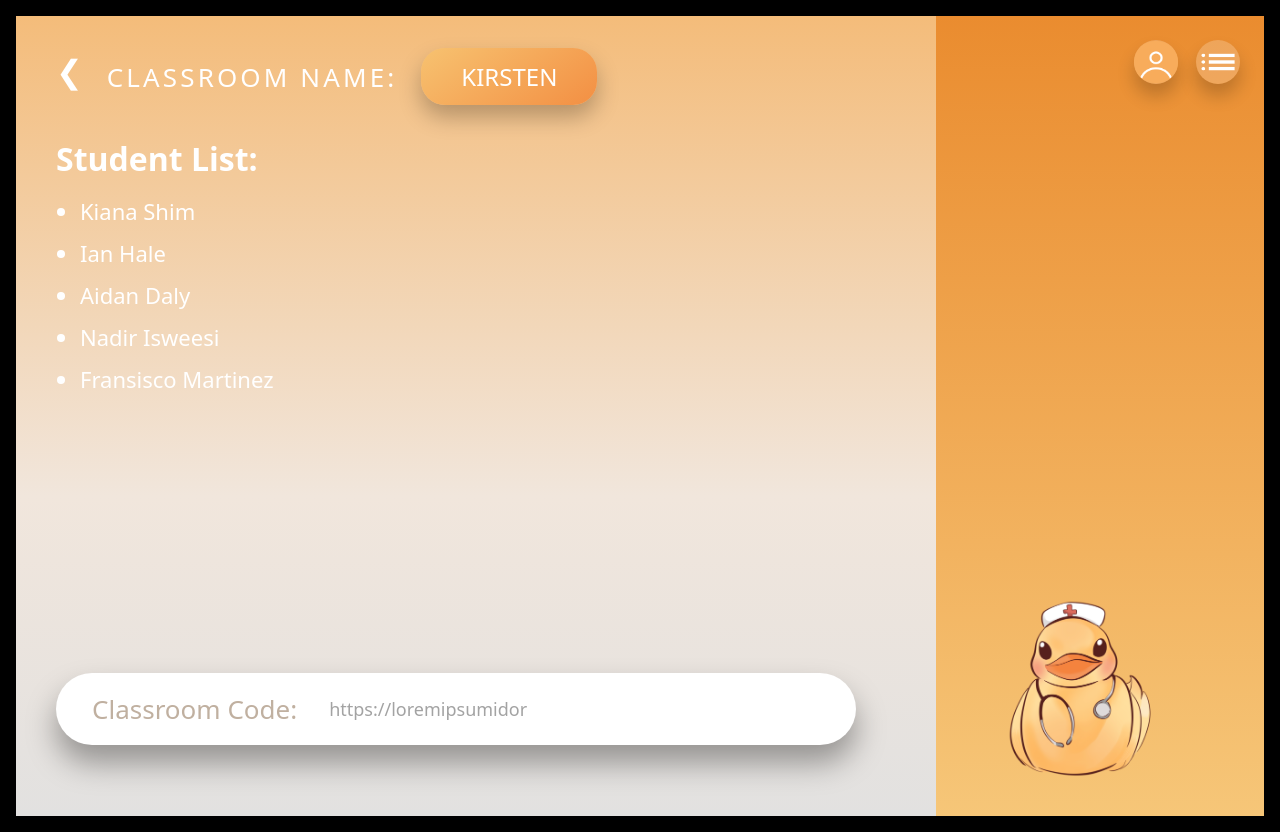
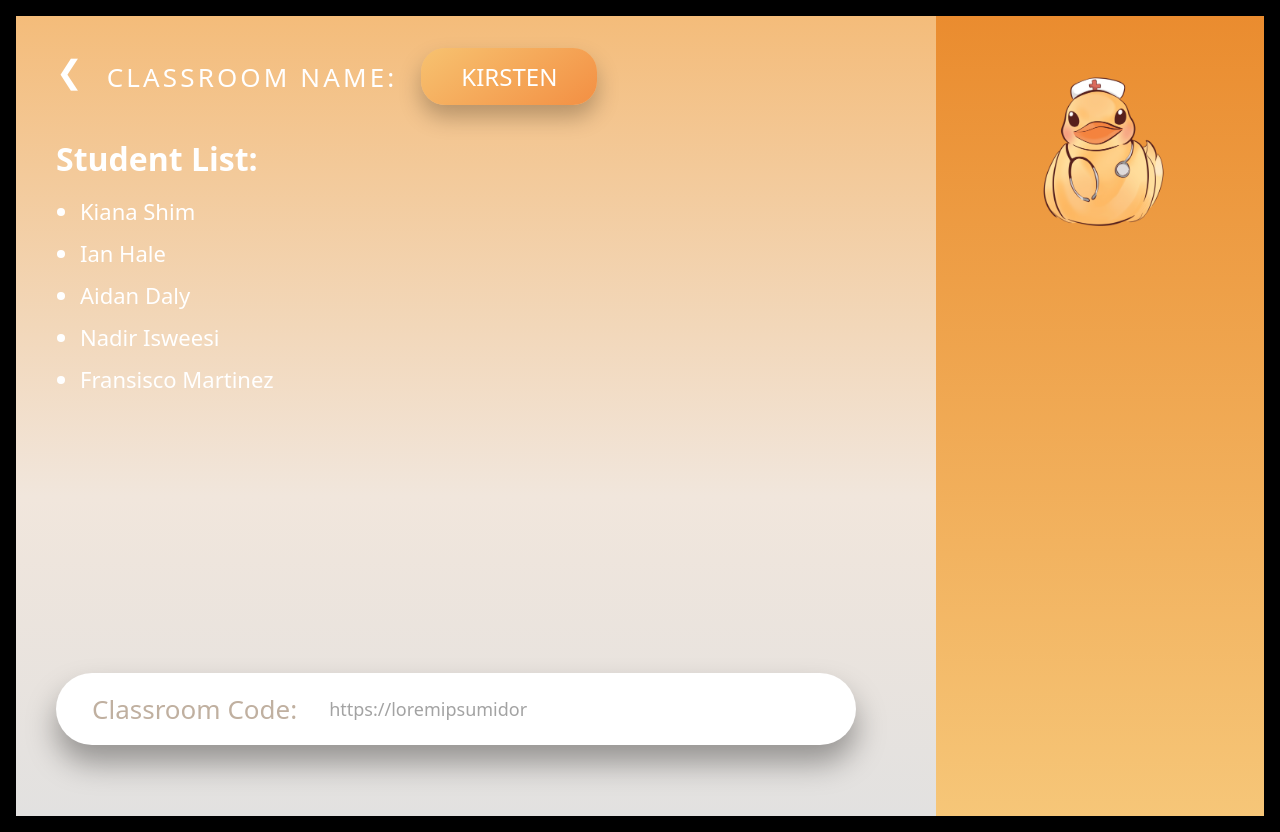
Before and after one commit to dalyai33/NurseSim, a React (Vite) app in the folder web/: page /classroom/students in a window 1280 px wide. Built offline with nearby package versions, Linux system fonts and the light colour scheme; a web font is replaced by a local one.

Commit message:
Removed unnessecary UI components

```diff
--- a/web/src/features/classroom/ClassroomShell.tsx
+++ b/web/src/features/classroom/ClassroomShell.tsx
@@ -1,7 +1,5 @@
 import React from "react";
 import duckImg from "../../assets/Duck.png";
-import lisImg from "../../assets/list.png";
-import avatarIcon from "../../assets/GenericAvatar.png";
 import "../../styles/classroom.css";
 
 interface ClassroomShellProps {
@@ -17,22 +15,6 @@ export const ClassroomShell: React.FC<ClassroomShellProps> = ({ children }) => {
           {children}
         </div>
         <aside className="classroom-right">
-          <div className="classroom-top-icons">
-            <button className="icon-circle" aria-label="Profile">
-              <img
-                src={avatarIcon}
-                alt="Profile"
-                className="classroom-icon-img"
-              />
-            </button>
-            <button className="icon-circle" aria-label="Menu">
-              <img
-                src={lisImg}
-                alt="Menu"
-                className="classroom-icon-img"
-              />
-            </button>
-          </div>
           <img src={duckImg} alt="Nurse duck" className="classroom-duck" />
         </aside>
       </div>
--- a/web/src/features/sim/SimIntroductionPage.tsx
+++ b/web/src/features/sim/SimIntroductionPage.tsx
@@ -1,7 +1,6 @@
 import React from "react";
 import { useNavigate } from "react-router-dom";
 import simBg from "../../assets/DuckHospitalRoom.png";
-import avatarIcon from "../../assets/GenericAvatar.png";
 import duckIcon from "../../assets/Duck.png";
 import "../../styles/sim.css";
 
@@ -107,20 +106,6 @@ export const SimIntroductionPage: React.FC = () => {
 
         <button className="back-arrow sim-back" aria-label="Back" onClick={() => navigate("/sim")} />
 
-        <div className="sim-toolbar">
-          <div className="sim-toolbar-card">
-            <img
-                src={avatarIcon}
-                alt="Profile"
-                className="classroom-icon-img"
-            />
-            {/* <img
-                src={avatarIcon}
-                alt="Folder"
-                className="classroom-icon-img"
-            /> */}
-          </div>
-        </div>
         {!showIntroduction && !showSuccess && (
         <div className="quiz-popup">
 
--- a/web/src/features/sim/SimLandingPage.tsx
+++ b/web/src/features/sim/SimLandingPage.tsx
@@ -1,7 +1,6 @@
 import React, { useEffect, useState } from "react";
 import { useNavigate, useLocation } from "react-router-dom";
 import simBg from "../../assets/DuckHospitalRoom.png";
-import avatarIcon from "../../assets/GenericAvatar.png";
 import "../../styles/sim.css";
 
 export const SimLandingPage: React.FC = () => {
@@ -104,12 +103,6 @@ export const SimLandingPage: React.FC = () => {
       <div className="app-screen-inner sim-root" style={{ backgroundImage: `url(${simBg})` }}>
         <button className="back-arrow sim-back" aria-label="Back" onClick={() => navigate("/landing")} />
 
-        <div className="sim-toolbar">
-          <div className="sim-toolbar-card">
-            <img src={avatarIcon} alt="Profile" className="classroom-icon-img" />
-          </div>
-        </div>
-
         <div className="sim-landing-container">
           <h1 className="sim-landing-title">NurseSim+ Curriculum</h1>
 
--- a/web/src/features/sim/SimLevel1Page.tsx
+++ b/web/src/features/sim/SimLevel1Page.tsx
@@ -1,7 +1,6 @@
 import React, { useMemo, useState } from "react";
 import { useNavigate } from "react-router-dom";
 import simBg from "../../assets/DuckHospitalRoom.png";
-import avatarIcon from "../../assets/GenericAvatar.png";
 import duckIcon from "../../assets/Duck.png";
 import "../../styles/sim.css";
 import ChatbotComponent from "../../components/Chatbot";
@@ -296,17 +295,6 @@ export const SimLevel1Page: React.FC = () => {
           onClick={() => navigate("/sim")}
         />
 
-        {/* ========== Top-right avatar card ========== */}
-        <div className="sim-toolbar">
-          <div className="sim-toolbar-card">
-            <img
-              src={avatarIcon}
-              alt="Profile"
-              className="classroom-icon-img"
-            />
-          </div>
-        </div>
-
         {/* ========== Bottom quiz card ========== */}
         {!showIntro && (
           <div className="quiz-popup">
--- a/web/src/features/sim/SimLevel2Page.tsx
+++ b/web/src/features/sim/SimLevel2Page.tsx
@@ -1,7 +1,6 @@
 import React, { useMemo, useState } from "react";
 import { useNavigate } from "react-router-dom";
 import simBg from "../../assets/DuckHospitalRoom.png";
-import avatarIcon from "../../assets/GenericAvatar.png";
 import duckIcon from "../../assets/Duck.png";
 import "../../styles/sim.css";
 import ChatbotComponent from "../../components/Chatbot";
@@ -289,17 +288,6 @@ export const SimLevel2Page: React.FC = () => {
           onClick={() => navigate("/sim")}
         />
 
-        {/* ========== Top-right avatar card ========== */}
-        <div className="sim-toolbar">
-          <div className="sim-toolbar-card">
-            <img
-              src={avatarIcon}
-              alt="Profile"
-              className="classroom-icon-img"
-            />
-          </div>
-        </div>
-
         {/* ========== Bottom quiz card ========== */}
         {!showIntro && (
           <div className="quiz-popup">
--- a/web/src/features/sim/SimLevel3Page.tsx
+++ b/web/src/features/sim/SimLevel3Page.tsx
@@ -1,7 +1,6 @@
 import React, { useMemo, useState } from "react";
 import { useNavigate } from "react-router-dom";
 import simBg from "../../assets/DuckHospitalRoom.png";
-import avatarIcon from "../../assets/GenericAvatar.png";
 import duckIcon from "../../assets/Duck.png";
 import "../../styles/sim.css";
 import ChatbotComponent from "../../components/Chatbot";
@@ -289,17 +288,6 @@ export const SimLevel3Page: React.FC = () => {
           onClick={() => navigate("/sim")}
         />
 
-        {/* ========== Top-right avatar card ========== */}
-        <div className="sim-toolbar">
-          <div className="sim-toolbar-card">
-            <img
-              src={avatarIcon}
-              alt="Profile"
-              className="classroom-icon-img"
-            />
-          </div>
-        </div>
-
         {/* ========== Bottom quiz card ========== */}
         {!showIntro && (
           <div className="quiz-popup">
--- a/web/src/styles/classroom.css
+++ b/web/src/styles/classroom.css
@@ -35,22 +35,6 @@
   position: relative;
 }
 
-.classroom-top-icons {
-  display: flex;
-  gap: 18px;
-}
-
-.icon-circle {
-  width: 44px;
-  height: 44px;
-  border-radius: 50%;
-  border: none;
-  background: rgba(255, 255, 255, 0.2);
-  box-shadow: 0 12px 18px rgba(0, 0, 0, 0.2);
-  cursor: pointer;
-  position: relative;
-}
-
 /* simple 3-line burger using box-shadow */
 .icon-menu::before {
   content: "";
@@ -61,7 +45,7 @@
   box-shadow: 0 6px 0 #fff, 0 -6px 0 #fff;
   margin: 0 auto;
   margin-top: 20px;
-}
+} */
 
 .classroom-duck {
   position: absolute;
@@ -147,16 +131,26 @@
 }
 
 .save-pill {
+  margin-top: 12px;
+  padding: 14px 32px;
+  border-radius: 999px;
   border: none;
-  padding: 14px 40px;
-  border-radius: 999px;
-  background: linear-gradient(180deg, #f5c97e 0%, #e8945a 100%);
-  box-shadow: 0 10px 18px rgba(0, 0, 0, 0.28);
+  cursor: pointer;
+  background: linear-gradient(145deg, #f9c66b, #f38f43);
+  color: #ffffff;
+  font-weight: 700;
   font-size: 18px;
-  font-weight: 700;
-  cursor: pointer;
-  color: #ffffff;
-  text-shadow: 0 1px 2px rgba(0, 0, 0, 0.15);
+  box-shadow:
+    0 14px 24px rgba(0, 0, 0, 0.35),
+    0 0 0 1px rgba(255, 255, 255, 0.3);
+  transition: transform 0.15s ease, box-shadow 0.15s ease;
+}
+
+.save-pill:hover {
+  transform: translateY(-2px);
+  box-shadow:
+    0 16px 28px rgba(0, 0, 0, 0.4),
+    0 0 0 1px rgba(255, 255, 255, 0.3);
 }
 
 .classroom-students-body {
--- a/web/src/styles/profile.css
+++ b/web/src/styles/profile.css
@@ -23,8 +23,6 @@
   gap: 40px;
 }
 
-/* avatar section */
-
 .profile-avatar-wrapper {
   display: flex;
   flex-direction: column;
@@ -42,12 +40,6 @@
   align-items: center;
   justify-content: center;
   box-shadow: 0 18px 28px rgba(0, 0, 0, 0.35);
-}
-
-.profile-avatar-icon::before {
-  content: "👤";
-  font-size: 52px;
-  color: #ffffff;
 }
 
 .profile-edit-badge {
@@ -79,8 +71,6 @@
   opacity: 0.8;
 }
 
-/* settings card */
-
 .profile-settings-card {
   width: min(480px, 100%);
   background: #f7c270;
--- a/web/src/styles/sim.css
+++ b/web/src/styles/sim.css
@@ -200,7 +200,7 @@
   color: #7e410f;
 }
 
-/* --- Correct / Success popup (matches Image 5) --- */
+/* --- Correct / Success popup--- */
 
 .success-box {
   max-width: 600px;
@@ -223,7 +223,7 @@
   color: #5a3a14;
 }
 
-/* --- Incorrect popup (matches Image 6) --- */
+/* --- Incorrect popup--- */
 
 .incorrect-box h2 {
   font-family: var(--font-body, system-ui, sans-serif);
```
